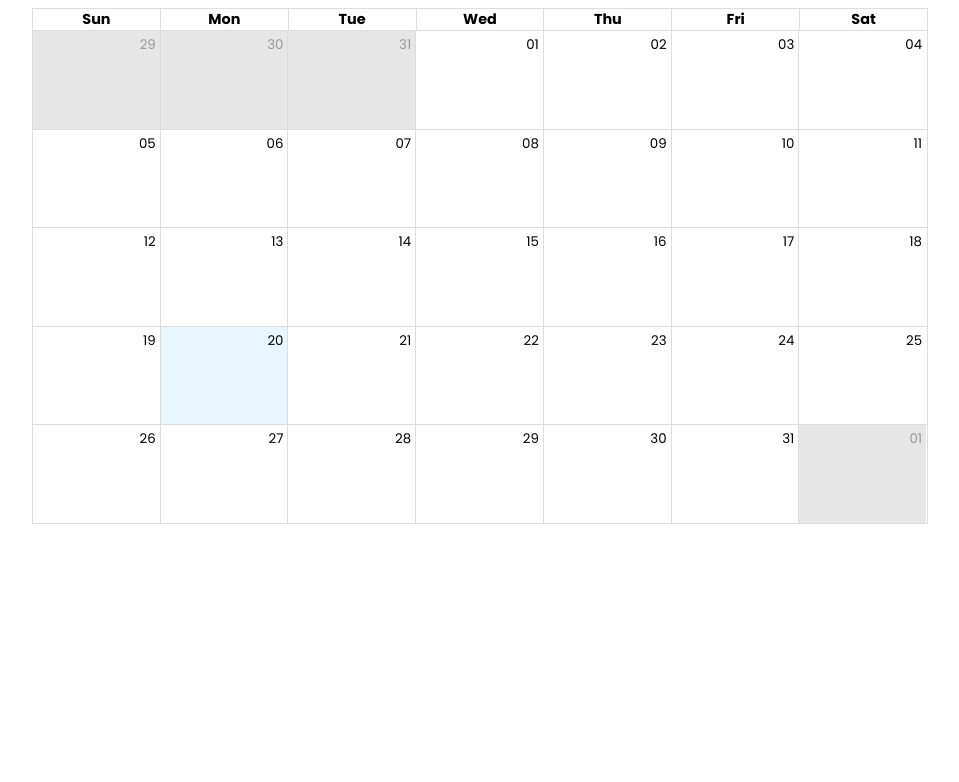
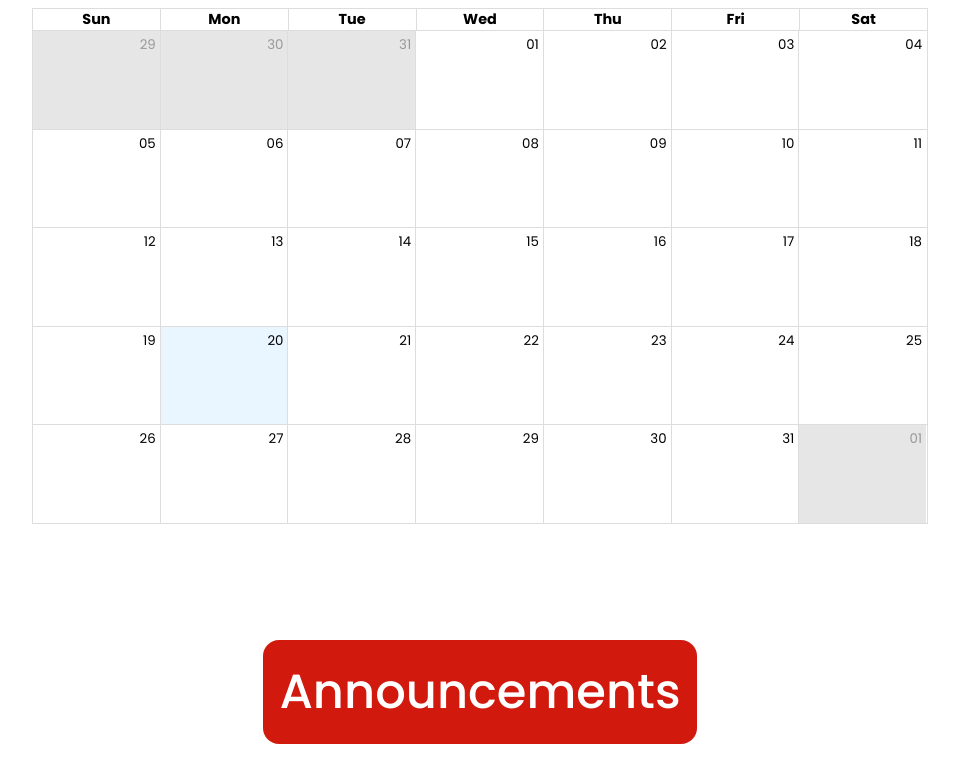
Before and after one commit to msucomputerclub/msucomputerclub.github.io, a React (Create React App) app: page / in a window 1280 px wide. Shown: the part 2263-3045 px from the top of the page, without its empty margins (160-1119 px from the left). Before the commit the page ends 2787 px from the top, so only its background shows below. Built offline with nearby package versions, Linux system fonts and the light colour scheme; a web font is replaced by a local one.

Commit message:
added announcements section

```diff
--- a/src/App.js
+++ b/src/App.js
@@ -4,6 +4,7 @@ import Header from './Components/Header';
 import Home from './Components/Home';
 import About from "./Components/About";
 import Meetings from "./Components/Meetings";
+import Announcements from "./Components/Announcements";
 
 function App() {
   return (
@@ -15,6 +16,7 @@ function App() {
       <div className="calendar-container">
         <Calendar></Calendar>
       </div>
+      <Announcements></Announcements>
     </div>
   );
 }
--- a/src/App.scss
+++ b/src/App.scss
@@ -20,4 +20,5 @@ $white: #ffffff;
   align-items: center;
   justify-content: center;
   padding-top:4rem;
+  height: max-content;
 }
--- /dev/null
+++ b/src/Components/Announcements/index.js
@@ -0,0 +1,17 @@
+import React from "react";
+import "./index.scss";
+
+const Announcements = () => {
+    return (
+        <div className="announcements">
+
+            <h1>Announcements</h1>
+            <div className="text">
+
+            </div>
+
+        </div>
+    );
+};
+
+export default Announcements;
--- /dev/null
+++ b/src/Components/Announcements/index.scss
@@ -0,0 +1,19 @@
+$red:#d1190d;
+$black:#333333;
+$white: #ffffff;
+
+.announcements {
+    height: 100vh;
+    display: flex;
+    flex-direction: column;
+    align-items: center;
+    justify-content: start;
+
+    h1 {
+        color: $white;
+        background-color: $red;
+        padding: 1rem;
+        border-radius: 1rem;
+        margin-top: 11rem;
+    }
+}
```
